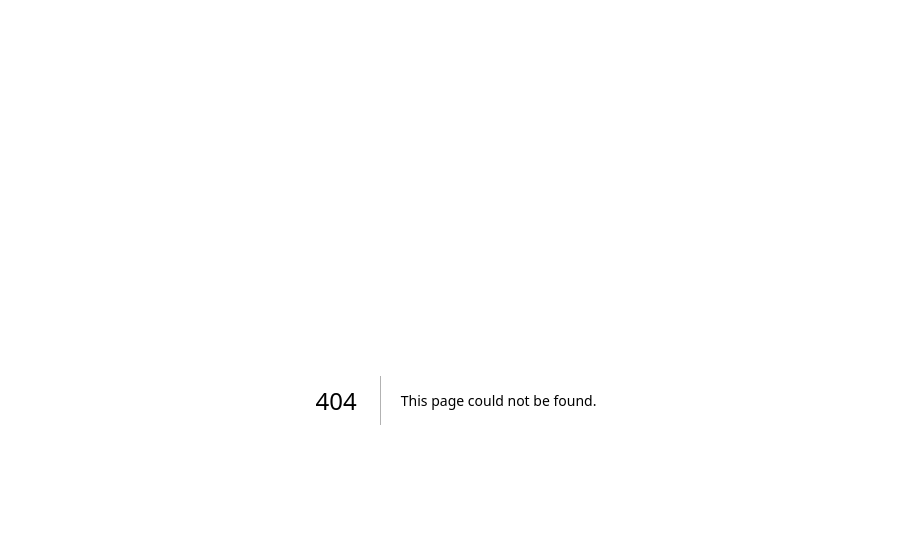
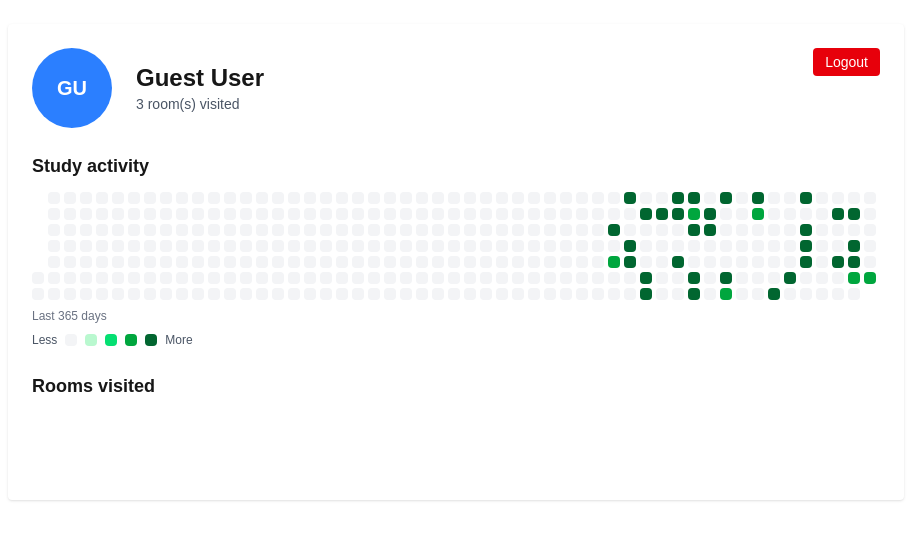
Before and after one commit to mayurtummewar/study-room-app, a Next.js app: page /profile in a window 1280 px wide. Before the commit this address had no page. Shown: the top 540 px of the page, without its empty margins (184-1095 px from the left). Built offline with nearby package versions, Linux system fonts and the light colour scheme.

Commit message:
profile page built

```diff
--- /dev/null
+++ b/src/app/profile/page.jsx
@@ -0,0 +1,119 @@
+"use client";
+
+import { useEffect, useMemo, useState } from "react";
+import CalendarHeatmap from "../../components/CalendarHeatmap";
+import { rooms as mockRooms } from "../../lib/mockData";
+
+function Avatar({ name }) {
+  const initials = (name || "User").split(" ").map(s => s[0]).join("").slice(0,2).toUpperCase();
+  return (
+    <div className="w-20 h-20 rounded-full bg-blue-500 flex items-center justify-center text-white text-xl font-bold">
+      {initials}
+    </div>
+  );
+}
+
+export default function ProfilePage() {
+  const [username, setUsername] = useState("");
+  const [roomsVisited, setRoomsVisited] = useState([]);
+  const [studyData, setStudyData] = useState({});
+  const [showLogoutToast, setShowLogoutToast] = useState(false);
+
+  useEffect(() => {
+    // Try to read some real-ish state from localStorage if present
+    const storedUser = typeof window !== 'undefined' && localStorage.getItem('username');
+    if (storedUser) setUsername(storedUser);
+
+    const storedRooms = typeof window !== 'undefined' && localStorage.getItem('roomsVisited');
+    if (storedRooms) {
+      try { setRoomsVisited(JSON.parse(storedRooms)); } catch (e) { /* ignore */ }
+    } else {
+      // fallback sample: pick a few mock rooms
+      setRoomsVisited(mockRooms.slice(0,3).map(r => ({ id: r.id, name: r.name })));
+    }
+
+    const storedStudy = typeof window !== 'undefined' && localStorage.getItem('studyDays');
+    if (storedStudy) {
+      try { setStudyData(JSON.parse(storedStudy)); } catch (e) { /* ignore */ }
+    } else {
+      // Generate sample random activity for the last ~120 days
+      const data = {};
+      const today = new Date();
+      for (let i = 0; i < 120; i++) {
+        const d = new Date();
+        d.setDate(today.getDate() - i);
+        const iso = d.toISOString().slice(0,10);
+        const r = Math.random();
+        if (r > 0.7) data[iso] = Math.ceil(r * 4);
+      }
+      setStudyData(data);
+    }
+  }, []);
+
+  const totalVisited = useMemo(() => roomsVisited.length, [roomsVisited]);
+
+  return (
+    <div className="p-6">
+      <div className="max-w-4xl mx-auto bg-white p-6 rounded shadow relative">
+        <div className="flex items-start justify-between">
+          <div className="flex items-center space-x-6">
+            <Avatar name={username || 'Guest User'} />
+            <div>
+              <h1 className="text-2xl font-bold">{username || 'Guest User'}</h1>
+              <div className="text-sm text-gray-600">{totalVisited} room(s) visited</div>
+            </div>
+          </div>
+
+          <div>
+            <button
+              onClick={() => {
+                // clear local state and localStorage
+                if (typeof window !== 'undefined') {
+                  localStorage.removeItem('username');
+                  localStorage.removeItem('roomsVisited');
+                  localStorage.removeItem('studyDays');
+                }
+                setUsername('');
+                setRoomsVisited([]);
+                setStudyData({});
+                setShowLogoutToast(true);
+                setTimeout(() => setShowLogoutToast(false), 2200);
+              }}
+              className="px-3 py-1 bg-red-600 text-white rounded hover:bg-red-700 text-sm"
+            >
+              Logout
+            </button>
+          </div>
+        </div>
+
+        <div className="mt-6 flex flex-col gap-6">
+          <div className="md:col-span-2">
+            <h2 className="text-lg font-semibold mb-3">Study activity</h2>
+            <CalendarHeatmap data={studyData} />
+          </div>
+
+          <div>
+            <h2 className="text-lg font-semibold mb-3">Rooms visited</h2>
+            <ul className="space-y-2">
+              {roomsVisited.map(r => (
+                <li key={r.id} className="p-2">
+                  <div className="font-medium">{r.name}</div>
+                </li>
+              ))}
+            </ul>
+          </div>
+        </div>
+
+        {showLogoutToast && (
+          // Centered modal with dim overlay
+          <div className="fixed inset-0 z-50 flex items-center justify-center">
+            <div className="absolute inset-0 bg-black opacity-40" />
+            <div className="relative bg-white rounded-lg p-6 shadow-lg w-80 text-center">
+              <div className="text-lg font-medium">logout successful</div>
+            </div>
+          </div>
+        )}
+      </div>
+    </div>
+  );
+}
--- /dev/null
+++ b/src/components/CalendarHeatmap.jsx
@@ -0,0 +1,72 @@
+"use client";
+
+import React from "react";
+
+function formatDate(d) {
+  return d.toISOString().slice(0, 10);
+}
+
+function colorClass(count) {
+  if (!count) return "bg-gray-100";
+  if (count === 1) return "bg-green-200";
+  if (count === 2) return "bg-green-400";
+  if (count === 3) return "bg-green-600";
+  return "bg-green-800"; // 4+
+}
+
+export default function CalendarHeatmap({ data = {} }) {
+  // data: { 'YYYY-MM-DD': number }
+  const end = new Date();
+  const start = new Date();
+  start.setDate(end.getDate() - 364);
+
+  // Align to previous Sunday so columns represent weeks
+  const startSunday = new Date(start);
+  startSunday.setDate(startSunday.getDate() - startSunday.getDay());
+
+  const weeks = [];
+  let cursor = new Date(startSunday);
+  while (cursor <= end) {
+    const week = [];
+    for (let i = 0; i < 7; i++) {
+      const day = new Date(cursor);
+      const iso = formatDate(day);
+      if (day < start || day > end) {
+        week.push(null);
+      } else {
+        week.push({ date: iso, count: data[iso] || 0 });
+      }
+      cursor.setDate(cursor.getDate() + 1);
+    }
+    weeks.push(week);
+  }
+
+  return (
+    <div>
+      <div className="flex space-x-1">
+        {weeks.map((week, wi) => (
+          <div key={wi} className="flex flex-col space-y-1">
+            {week.map((day, di) => (
+              <div
+                key={di}
+                title={day ? `${day.date} — ${day.count} study(s)` : ""}
+                className={`w-3 h-3 rounded-sm ${day ? colorClass(Math.min(day.count, 4)) : "bg-transparent"}`}
+                style={{ width: 12, height: 12 }}
+              />
+            ))}
+          </div>
+        ))}
+      </div>
+      <div className="mt-2 text-xs text-gray-500">Last 365 days</div>
+      <div className="mt-2 flex items-center space-x-2 text-xs text-gray-600">
+        <span>Less</span>
+        <div className="w-3 h-3 bg-gray-100 rounded-sm" />
+        <div className="w-3 h-3 bg-green-200 rounded-sm" />
+        <div className="w-3 h-3 bg-green-400 rounded-sm" />
+        <div className="w-3 h-3 bg-green-600 rounded-sm" />
+        <div className="w-3 h-3 bg-green-800 rounded-sm" />
+        <span>More</span>
+      </div>
+    </div>
+  );
+}
```
